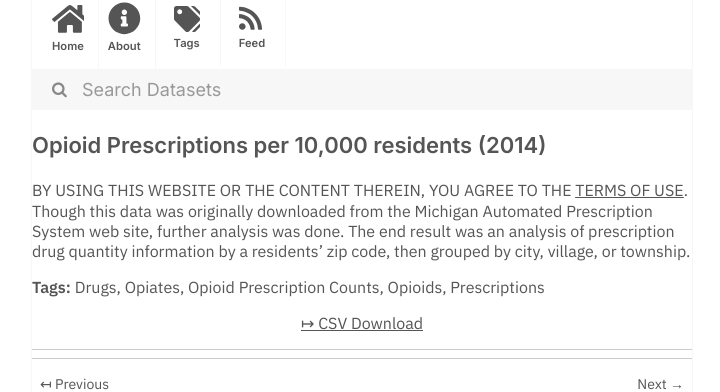
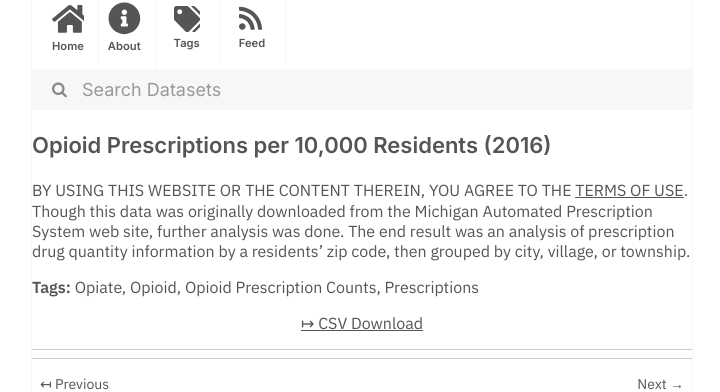
Before and after one commit to dayda-entities/city-of-ferndale-michigan, a Jekyll site: the page built from _posts/2020-11-12-opioid-prescriptions-per-10000.md, in a window 1280 px wide. Shown: the part 216-608 px from the top of the page, without its empty margins (278-998 px from the left). Built offline with Jekyll 4.4.1, drawn with Linux system fonts in a browser that asks for light colours.

```diff
--- a/_posts/2020-11-12-opioid-prescriptions-per-10000.md
+++ b/_posts/2020-11-12-opioid-prescriptions-per-10000.md
@@ -1,19 +1,18 @@
 ---
-title: 'Opioid Prescriptions per 10,000 residents (2014)'
-created: '2020-11-12T12:24:53.081127'
-modified: '2020-11-12T12:24:53.081134'
+title: 'Opioid Prescriptions per 10,000 Residents (2016)'
+created: '2020-11-12T12:24:53.037444'
+modified: '2020-11-12T12:24:53.037455'
 state: active
 type: dataset
 tags:
-  - Drugs
-  - Opiates
+  - Opiate
+  - Opioid
   - Opioid Prescription Counts
-  - Opioids
   - Prescriptions
 groups:
   - Local Government
 csv_url: >-
-  https://data.ferndalemi.gov/datasets/3fa9f8f39cde4e4f946a64b3e80463c5_0.csv?outSR=%7B%22latestWkid%22%3A3857%2C%22wkid%22%3A102100%7D
+  https://data.ferndalemi.gov/datasets/ab92f7a4f1654c4c905bbbf41025fc14_0.csv?outSR=%7B%22latestWkid%22%3A3857%2C%22wkid%22%3A102100%7D
 json_url: ''
 layout: post
 
```
